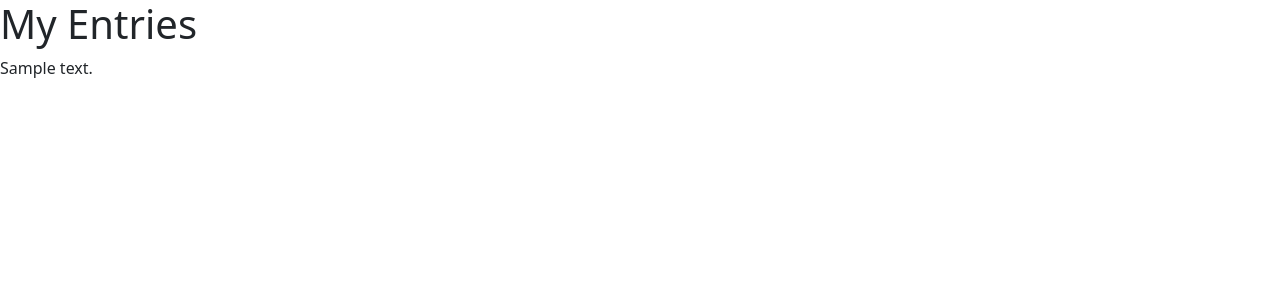
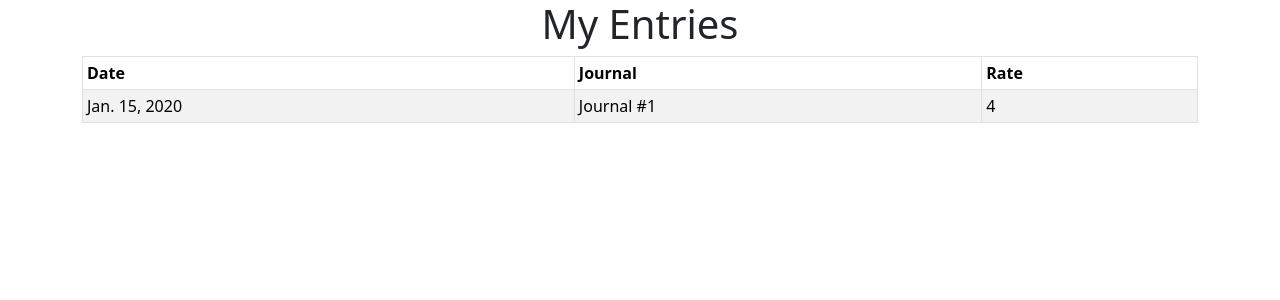
Before and after one commit to ybn4aq/journal-buddy, a Django app: template journalbuddy/templates/journalList.html in a window 1280 px wide. Shown: the top 300 px of the page. Run offline with Django 4.2, Linux system fonts and the light colour scheme; tables that the repository leaves empty hold one stand-in row (values such as "Sample post"); the template is opened without the code that fills it: values that come from a table or form of the project are taken from there, most other values are stand-ins (such as "Sample title", 1, 10 or a date in 2020); data that the repository does not hold is empty.

Commit message:
list view working

```diff
--- a/journalbuddy/models.py
+++ b/journalbuddy/models.py
@@ -31,7 +31,6 @@ class UserProfile(models.Model):
 class Journal(models.Model):
     date = models.DateField(default=datetime.date.today())
     content = models.CharField(max_length=1000)
-    good_things = ArrayField(models.CharField(max_length=200), default=None)
     rate = models.IntegerField(validators=[MaxValueValidator(5), MinValueValidator(1)])
     media = models.ImageField(blank = True)
     iteration = models.IntegerField(default=1)
--- /dev/null
+++ b/journalbuddy/static/css/list.css
@@ -0,0 +1,10 @@
+.container{
+    display:flex
+}
+h1{
+    text-align: center
+}
+
+li{
+    margin-bottom: 5px;
+}
--- a/journalbuddy/templates/journalList.html
+++ b/journalbuddy/templates/journalList.html
@@ -8,7 +8,7 @@
       integrity="sha384-QWTKZyjpPEjISv5WaRU9OFeRpok6YctnYmDr5pNlyT2bRjXh0JMhjY6hW+ALEwIH"
       crossorigin="anonymous"
     />
-    <link rel="stylesheet" href="../static/css/solo_journal.css" />
+    <link rel="stylesheet" href="../../static/css/list.css" />
     <meta charset="utf-8" />
     <meta http-equiv="X-UA-Compatible" content="IE=edge" />
     <meta name="viewport" content="width=device-width, initial-scale=1" />
@@ -20,21 +20,43 @@
     <meta name="keywords" content="mental health, journaling" />
     <title>View Journal</title>
   </head>
+
   <body>
-
     <div>
      <h1>
       My Entries
      </h1>
-     <div>
+     <div class = "container">
+
+
+        <table class="table table-bordered table-striped table-hover table-sm">
+          <thead>
+              <tr>
+              <th scope="col">Date</th>
+              <th scope="col">Journal</th>
+              <th scope="col">Rate</th>
+              </tr>
+          </thead>
+          <tbody>
+
+
                   {% for entry in entries %}
                   <tr>
-            <!-- <td><a href = "/journal/{{place.id}}"> {{ place.name }} </a></td> -->
                       <td>
-                {{ entry.content }}
+                          {{ entry.date }}
                       </td>
+                      <td>
+                        Journal #{{ entry.iteration }}
+                    </td>
+                    <td>
+                      {{ entry.rate }}
+                  </td>
+
                       </tr>
                   {% endfor %}
+
+          </tbody>
+      </table>
      </div>
     </div>
 
```
Also changed, not shown: journalbuddy/migrations/0001_initial.py, journalbuddy/migrations/0002_alter_journal_date.py (deleted), journalbuddy/migrations/0003_alter_journal_media.py (deleted). Lines whose indentation alone changed are shown as unchanged.
